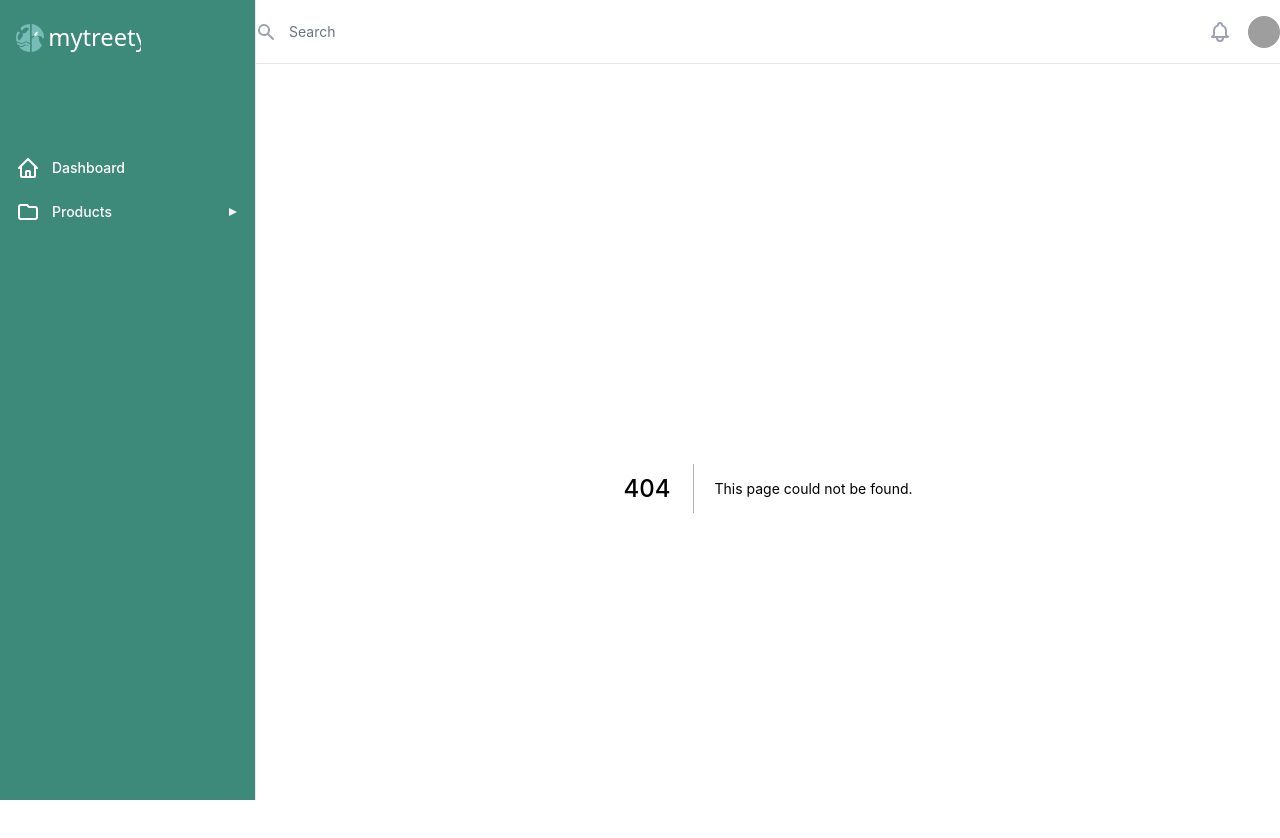
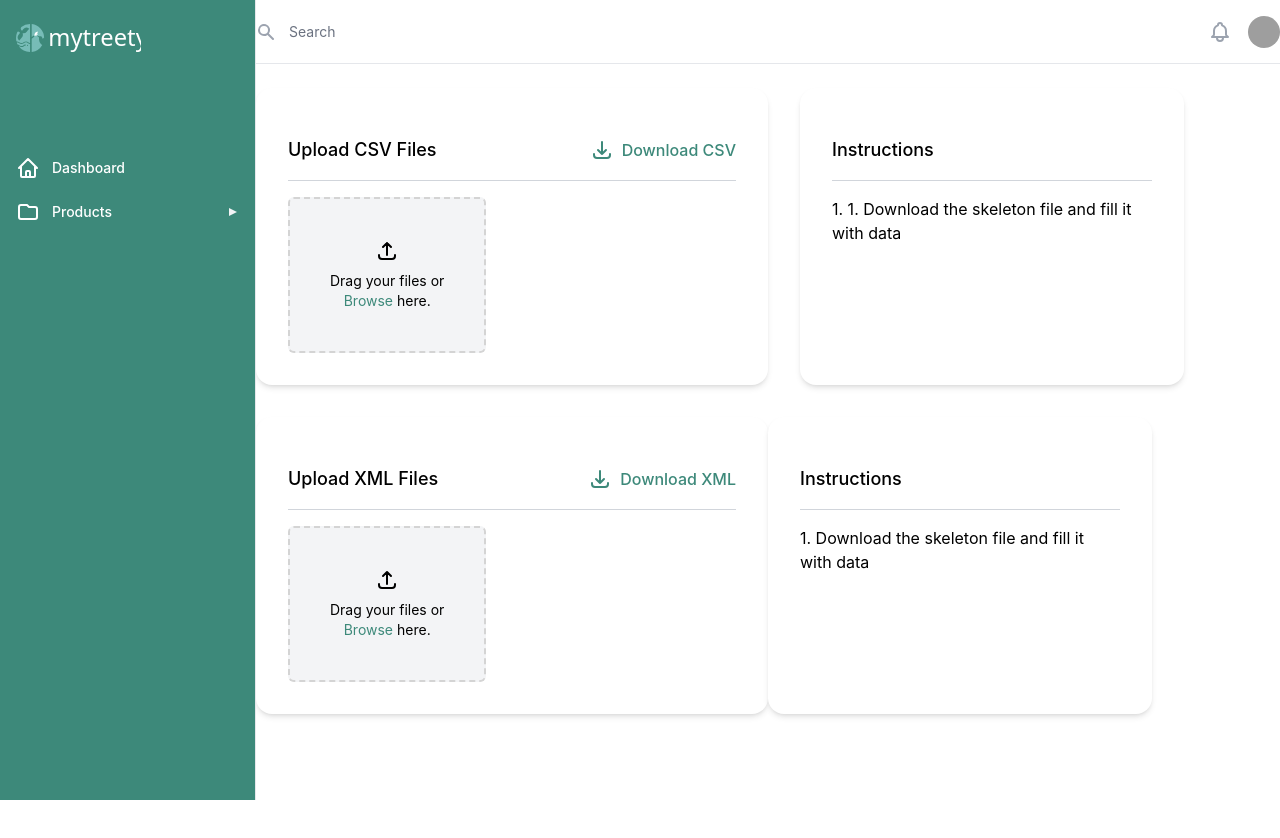
Before and after one commit to MohmaedAlaa/E-commerce-Vendor-Dashboard, a Next.js app: page /UploadFiles in a window 1280 px wide. Before the commit this address had no page. Shown: the top 838 px of the page. After the commit the page ends 800 px from the top, so only its background shows below. Built offline with nearby package versions, Linux system fonts and the light colour scheme; grey boxes are pictures that could not be loaded.

Commit message:
tabs component

```diff
--- /dev/null
+++ b/pages/UploadFiles.js
@@ -0,0 +1,120 @@
+import React from "react";
+
+const UploadFiles = () => {
+  return (
+    <>
+      <div className="flex  flex-col md:flex-row gap-8">
+        <div className="bg-white shadow-md p-8 rounded-2xl w-[512px] max-w-lg">
+          <div className="border-b pb-4 border-gray-300 my-4 flex justify-between ">
+            <h3 className="text-lg font-medium">Upload CSV Files</h3>
+
+            <div className="flex gap-2 items-center">
+              <svg
+                xmlns="http://www.w3.org/2000/svg"
+                className="h-6 w-6 text-[#3D897A]"
+                fill="none"
+                viewBox="0 0 24 24"
+                stroke="currentColor"
+                strokeWidth={2}
+              >
+                <path
+                  strokeLinecap="round"
+                  strokeLinejoin="round"
+                  d="M4 16v1a3 3 0 003 3h10a3 3 0 003-3v-1m-4-4l-4 4m0 0l-4-4m4 4V4"
+                />
+              </svg>
+              <button className="font-medium text-[#3D897A]">
+                Download CSV
+              </button>
+            </div>
+          </div>
+          <div className="group hover:cursor-pointer max-w-max bg-gray-100 border-dashed border-2 border-[#D4D4D4] p-10 rounded-md text-center flex flex-col items-center">
+            <svg
+              xmlns="http://www.w3.org/2000/svg"
+              className="h-6 w-6"
+              fill="none"
+              viewBox="0 0 24 24"
+              stroke="currentColor"
+              strokeWidth={2}
+            >
+              <path
+                strokeLinecap="round"
+                strokeLinejoin="round"
+                d="M4 16v1a3 3 0 003 3h10a3 3 0 003-3v-1m-4-8l-4-4m0 0L8 8m4-4v12"
+              />
+            </svg>
+            <p className="text-sm mt-2">
+              Drag your files or <br />{" "}
+              <span className="text-[#3D897A]">Browse</span> here.
+            </p>
+          </div>
+        </div>
+        <div className="bg-white shadow-md p-8 rounded-2xl max-w-sm">
+          <div className="border-b outline-offset-4 pb-4 border-gray-300 my-4">
+            <h3 className="text-lg font-medium">Instructions</h3>
+          </div>
+          <ul>
+            <li>1. 1. Download the skeleton file and fill it with data</li>
+          </ul>
+        </div>
+      </div>
+      <div className="flex  flex-col md:flex-row gap-8npm mt-8">
+        <div className="bg-white shadow-md p-8 rounded-2xl w-[512px] max-w-lg">
+          <div className="border-b pb-4 border-gray-300 my-4 flex justify-between ">
+            <h3 className="text-lg font-medium">Upload XML Files</h3>
+
+            <div className="flex gap-2 items-center">
+              <svg
+                xmlns="http://www.w3.org/2000/svg"
+                className="h-6 w-6 text-[#3D897A]"
+                fill="none"
+                viewBox="0 0 24 24"
+                stroke="currentColor"
+                strokeWidth={2}
+              >
+                <path
+                  strokeLinecap="round"
+                  strokeLinejoin="round"
+                  d="M4 16v1a3 3 0 003 3h10a3 3 0 003-3v-1m-4-4l-4 4m0 0l-4-4m4 4V4"
+                />
+              </svg>
+              <button className="font-medium text-[#3D897A]">
+                Download XML
+              </button>
+            </div>
+          </div>
+          <div className="group hover:cursor-pointer max-w-max bg-gray-100 border-dashed border-2 border-[#D4D4D4] p-10 rounded-md text-center flex flex-col items-center">
+            <svg
+              xmlns="http://www.w3.org/2000/svg"
+              className="h-6 w-6"
+              fill="none"
+              viewBox="0 0 24 24"
+              stroke="currentColor"
+              strokeWidth={2}
+            >
+              <path
+                strokeLinecap="round"
+                strokeLinejoin="round"
+                d="M4 16v1a3 3 0 003 3h10a3 3 0 003-3v-1m-4-8l-4-4m0 0L8 8m4-4v12"
+              />
+            </svg>
+            <p className="text-sm mt-2">
+              Drag your files or <br />{" "}
+              <span className="text-[#3D897A]">Browse</span> here.
+            </p>
+          </div>
+        </div>
+        <div className="bg-white shadow-md p-8 rounded-2xl max-w-sm">
+          <div className="border-b outline-offset-4 pb-4 border-gray-300 my-4">
+            <h3 className="text-lg font-medium">Instructions</h3>
+          </div>
+          <ul>
+            <li> 1. Download the skeleton file and fill it with data</li>
+          </ul>
+        </div>
+      </div>
+    </>
+  );
+};
+
+export default UploadFiles;
```
